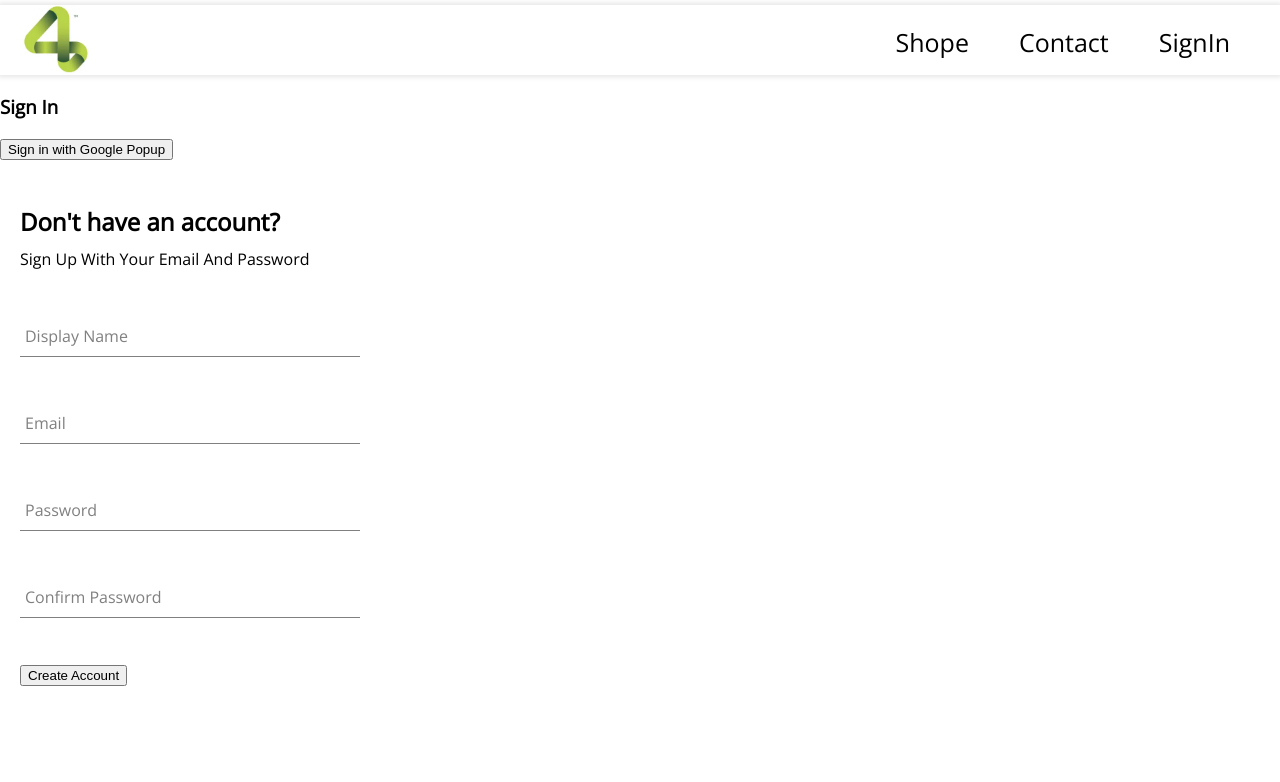
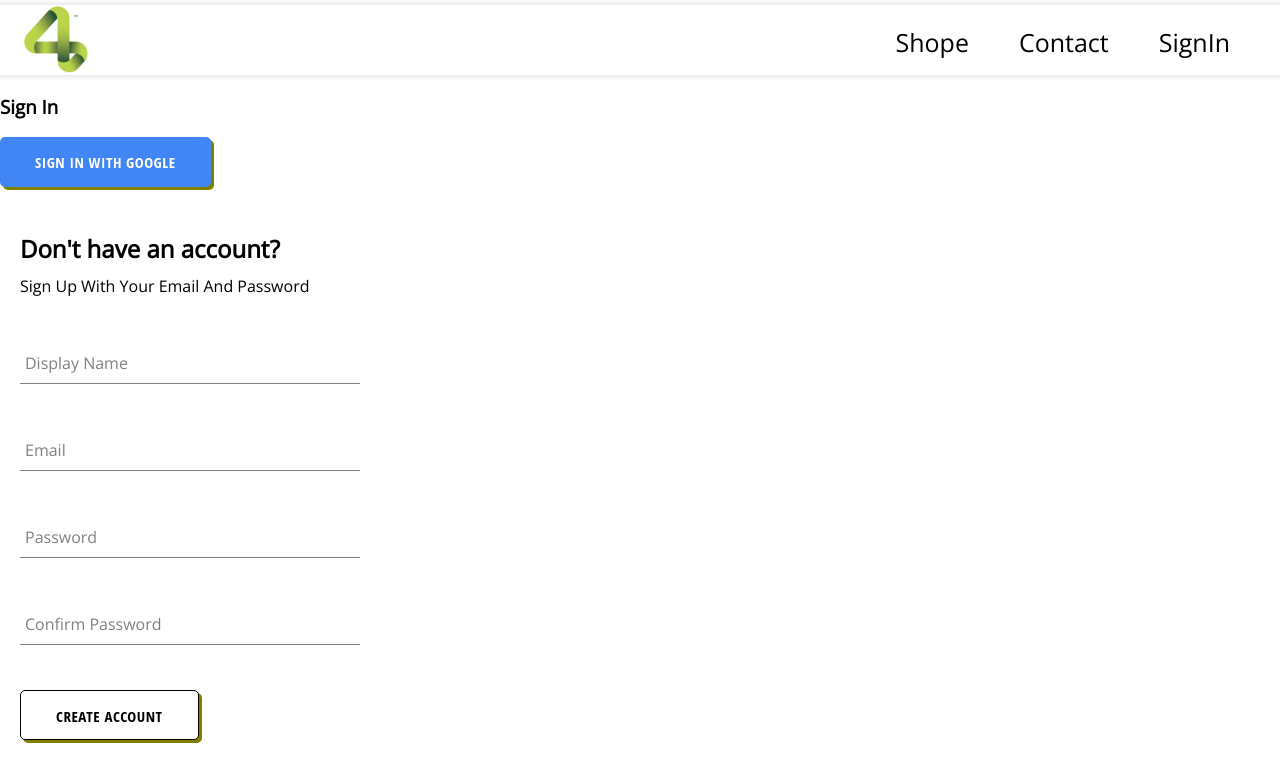
Before and after one commit to fortuneonyeka/4tune-clothing, a React (Create React App) app: page /sign-in in a window 1280 px wide. Shown: the top 782 px of the page. Built offline with nearby package versions, Linux system fonts and the light colour scheme.

Commit message:
created button component

```diff
--- /dev/null
+++ b/src/Components/button/Button.jsx
@@ -0,0 +1,16 @@
+import React from 'react'
+import "./button.styles.scss"
+
+const BUTTON_TYPE_CLASSES = {
+  google: "google-sign-in",
+  inverted: "inverted"
+}
+
+
+const Button = ({children, buttonType, ...otherProps}) => {
+  return (
+    <button className={`button-container ${BUTTON_TYPE_CLASSES[buttonType]}`} {...otherProps}>{children}</button>
+  )
+}
+
+export default Button
--- /dev/null
+++ b/src/Components/button/button.styles.scss
@@ -0,0 +1,49 @@
+.button-container {
+  min-width: 165px;
+  width: auto;
+  height: 50px;
+  letter-spacing: 0.5px;
+  line-height: 50px;
+  padding: 0 35px 0 35px;
+  font-size: 15px;
+  background-color: green;
+  color: white;
+  text-transform: uppercase;
+  font-family: 'Open Sans Condensed';
+  font-weight: bolder;
+  border: none;
+  border-radius: 5px;
+  cursor: pointer;
+  display: flex;
+  justify-content: center;
+  box-shadow: 3px 3px olive;
+
+  &:hover {
+    background-color: white;
+    color: black;
+    border: 1px solid black;
+  }
+
+  &.google-sign-in {
+    background-color: #4285f4;
+    color: white;
+
+    &:hover {
+      background-color: #357ae8;
+      border: none;
+      color:black;
+    }
+  }
+
+  &.inverted {
+    background-color: white;
+    color: black;
+    border: 1px solid black;
+
+    &:hover {
+      background-color: green;
+      color: white;
+      border: none;
+    }
+  }
+}
--- a/src/Components/sign-up-form/SignUpForm.jsx
+++ b/src/Components/sign-up-form/SignUpForm.jsx
@@ -5,6 +5,7 @@
   createUserDocumentFromAuth,
 } from "../../utils/firebase/Firebase.utils";
 import "./sign-up-form-styles.scss"
+import Button from "../button/Button";
 
 const defaultFormFields = {
   displayName: "",
@@ -106,7 +107,7 @@
 
         />
 
-        <button type="submit">Create Account</button>
+        <Button buttonType="inverted" type="submit">Create Account</Button>
       </form>
     </div>
   );
--- a/src/routes/signIn/SignIn.jsx
+++ b/src/routes/signIn/SignIn.jsx
@@ -1,5 +1,6 @@
 import React, { Fragment, useState } from 'react'
 import {signInWithGooglePopup, createUserDocumentFromAuth} from "../../utils/firebase/Firebase.utils"
+import Button from "../../Components/button/Button"
 // import { getRedirectResult } from "firebase/auth"
 // import {signInWithGoogleRedirect, auth} from "../../utils/firebase/Firebase.utils"
 import SignUpForm from "../../Components/sign-up-form/SignUpForm"
@@ -43,7 +44,7 @@
       </Helmet>
       <div>
         <h3>Sign In</h3>
-        <button onClick={logGoogleUser}>Sign in with Google Popup</button>
+        <Button buttonType="google" onClick={logGoogleUser}>Sign in with Google</Button>
         {/* <button onClick={signInWithGoogleRedirect}>Sign in with Google Redirect</button> */}
         <SignUpForm />
       </div>
```
